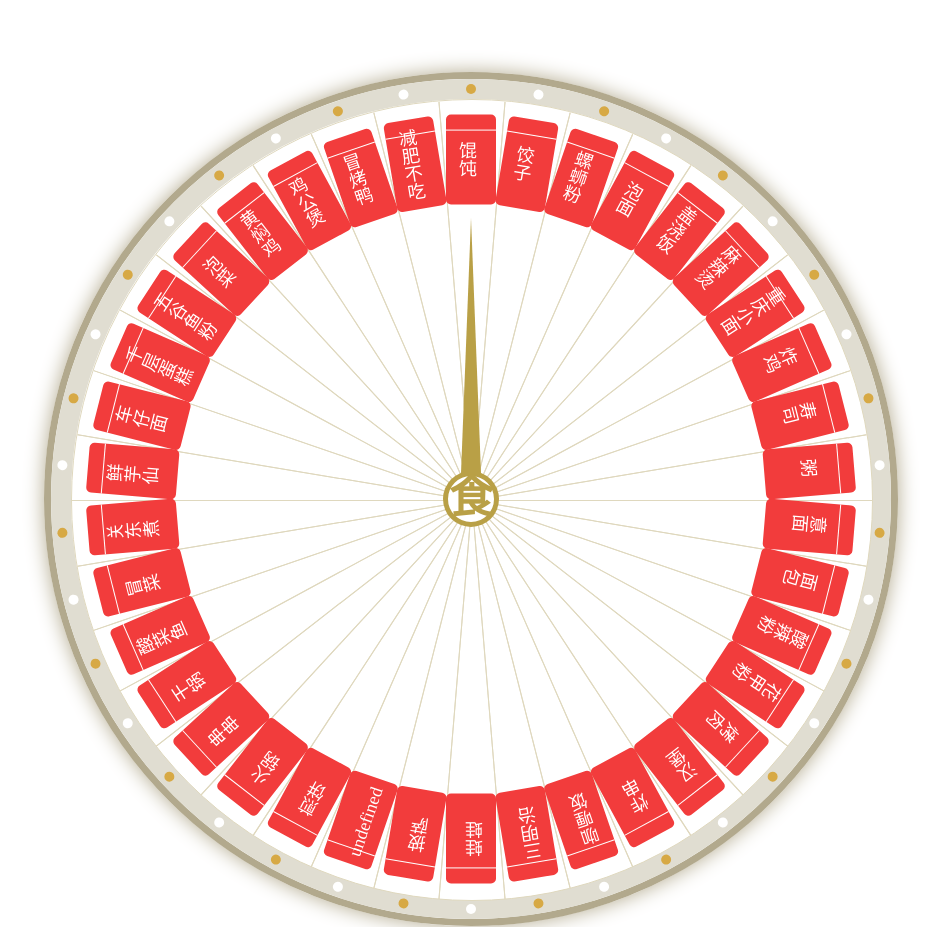
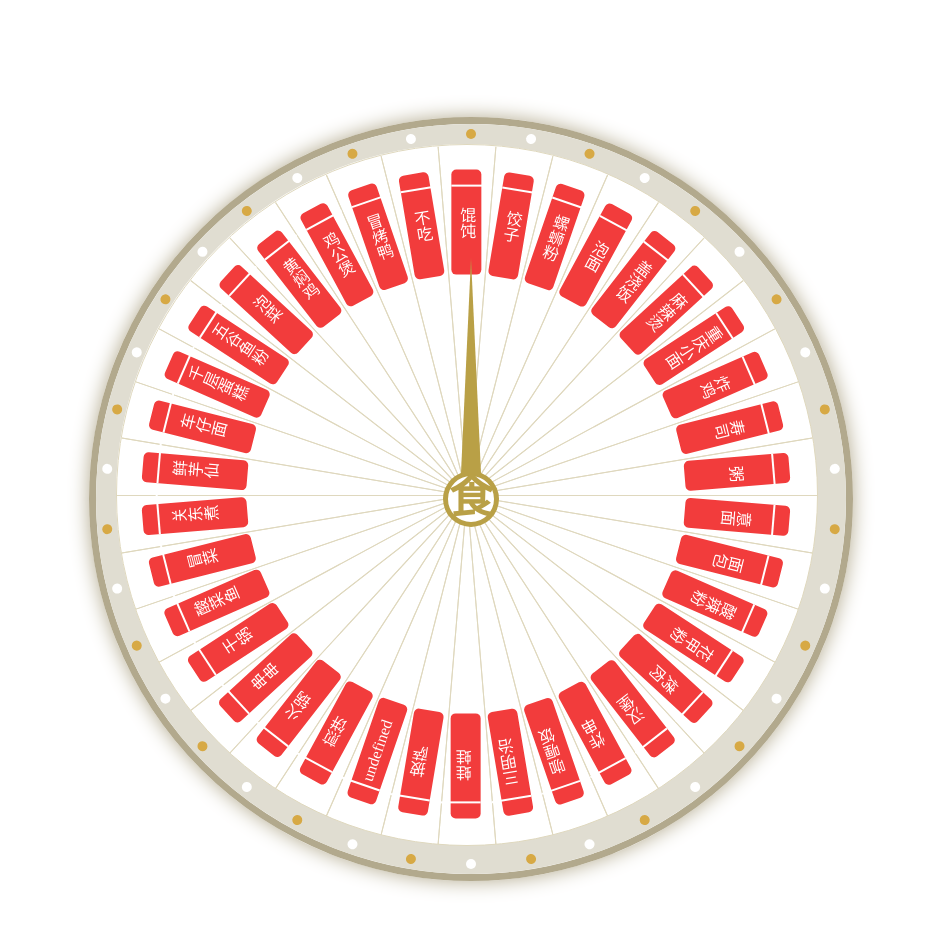
Before and after one commit to Super-SanYuan/Food, a plain HTML site: page index.html in a window 1280 px wide. Shown: the part 141-1068 px from the top of the page, without its empty margins (169-1110 px from the left). Drawn offline with Linux system fonts and the light colour scheme.

Commit message:
feat: v1.1

```diff
--- a/index.html
+++ b/index.html
@@ -46,8 +46,8 @@
       overflow: hidden;
       margin: 50% auto;
       transform: translateY(-50%);
-        width: 840px;
-        height: 840px;
+      width: 750px;
+      height: 750px;
       border: 7px solid #b2a98d;
       border-radius: 50%;
       box-shadow: 0 0 20px #b2a98d;
@@ -95,8 +95,8 @@
     .turntable-wrap .turntable {
       position: absolute;
       margin: 20px;
-        width: 800px;
-        height: 800px;
+      width: 700px;
+      height: 700px;
       border-radius: 50%;
       background: #fff;
     }
@@ -131,10 +131,10 @@
     }
     .turntable-wrap .turntable .gift li {
       position: absolute;
-        top: -10%;
-        left: -10%;
-        width: 60%;
-        height: 60%;
+      top: -5%;
+      left: -5%;
+      width: 55%;
+      height: 55%;
       transform-origin: right bottom;
     }
     .turntable-wrap .turntable .gift li span {
@@ -144,19 +144,17 @@
       right: 0;
       bottom: 0;
       display: block;
-        width: 50px;
-        height: 90px;
+      width: 30px;
+      height: 105px;
       margin: auto;
       background: yellow;
       transform: rotate(-45deg);
       text-align: center;
-        line-height: 40px;
+      line-height: 30px;
       border-radius: 5px;
       background: #f23c3c;
       color: #fff;
-        font-size: 18px;
-        text-align: center;
-        color: #fff;
+      font-size: 16px;
       -webkit-writing-mode: vertical-lr;
       -ms-writing-mode: lr-tb;
       writing-mode: vertical-lr;
@@ -166,8 +164,8 @@
       position: absolute;
       top: 15px;
       left: 0;
-        width: 50px;
-        height: 1px;
+      width: 40px;
+      height: 2px;
       background: #fff;
     }
     .turntable-wrap .turntable .gift li.no-gift span {
@@ -203,14 +201,14 @@
     .turntable-wrap .pointer:before {
       content: '';
       position: absolute;
-        top: -288px;
+      top: -248px;
       left: 0;
       right: 0;
       margin: 0 auto;
       width: 0;
       border-style: solid;
       border-color: transparent transparent #b9a046 transparent;
-        border-width: 25px 10px 255px 10px;
+      border-width: 25px 10px 215px 10px;
     }
   </style>
 </head>
@@ -279,7 +277,7 @@
       "35": "黄焖鸡",
       "36": "鸡公煲",
       "37": "冒烤鸭",
-          "38": "减肥不吃"
+      "38": "不吃"
     },
     typeClassMap: {
       "1": "",
```
Lines whose indentation alone changed are shown as unchanged.
